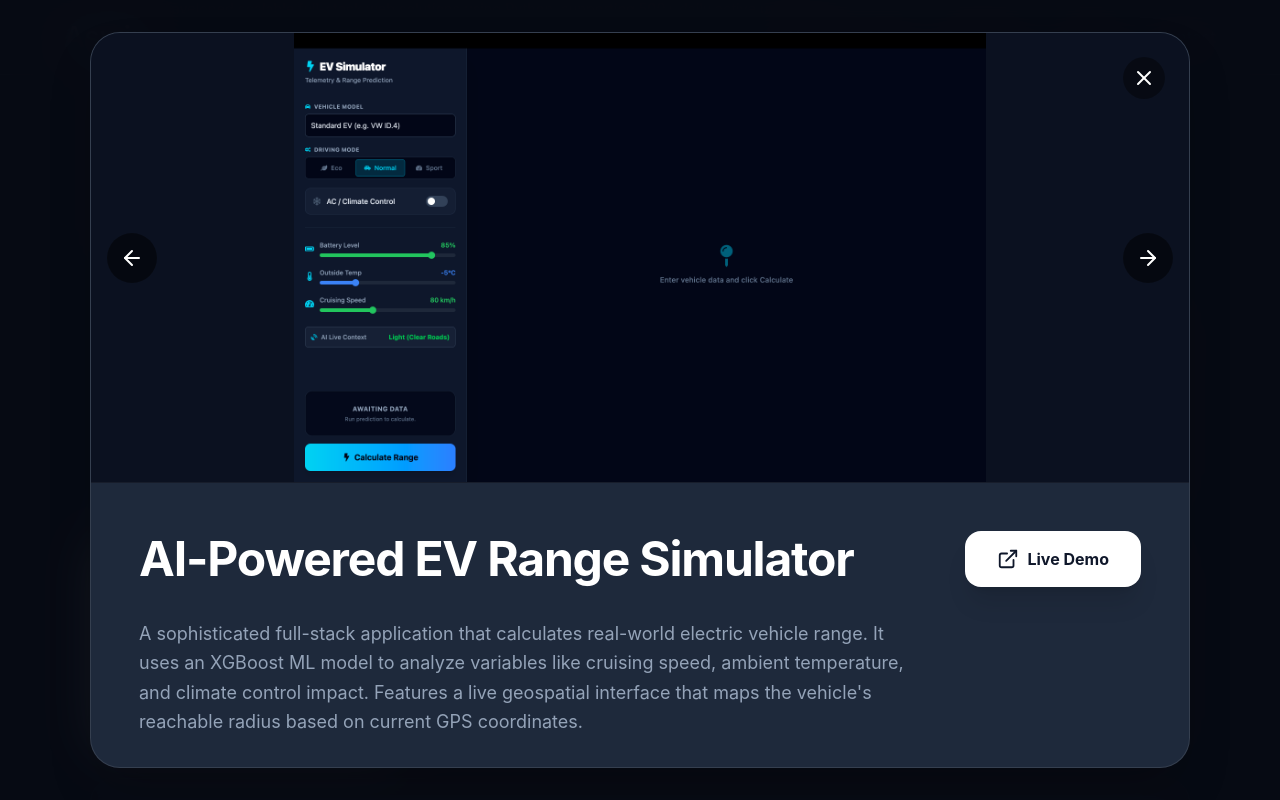
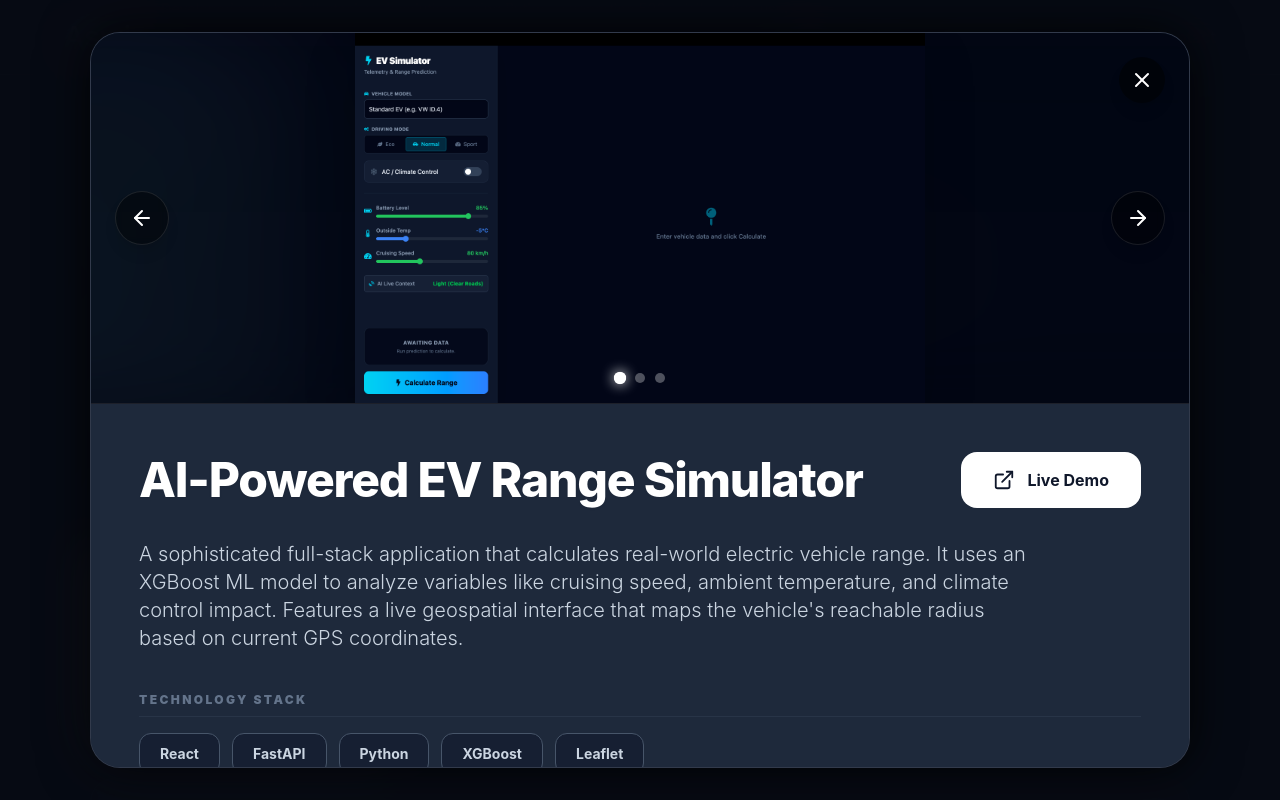
Before and after one commit to aswin8884/my-portfolio, a React (Vite) app: page / in a window 1280 px wide. Both pictures are taken after a click on the element 640 px from the left and 2162 px from the top of the page. Shown: the part 1762-2562 px from the top of the page. Built offline with nearby package versions, Linux system fonts and the light colour scheme.

Commit message:
Updated project card

```diff
--- a/src/components/ProjectModal.jsx
+++ b/src/components/ProjectModal.jsx
@@ -19,58 +19,106 @@ const ProjectModal = ({ project, onClose }) => {
     if (t.includes('python')) return 'hover:text-[#3776AB] hover:border-[#3776AB] hover:shadow-[0_0_15px_rgba(55,118,171,0.5)]';
     if (t.includes('fastapi')) return 'hover:text-[#05998b] hover:border-[#05998b] hover:shadow-[0_0_15px_rgba(5,153,139,0.5)]';
     if (t.includes('xgboost') || t.includes('ml')) return 'hover:text-[#ff6122] hover:border-[#ff6122] hover:shadow-[0_0_15px_rgba(255,97,34,0.5)]';
-    if (t.includes('django')) return 'hover:text-[#092e20] hover:bg-[#44B78B] hover:border-[#44B78B]';
+    if (t.includes('django')) return 'hover:text-[#44B78B] hover:border-[#44B78B] hover:shadow-[0_0_15px_rgba(68,183,139,0.4)]';
     return 'hover:text-brand hover:border-brand hover:shadow-[0_0_15px_rgba(168,85,247,0.5)]';
   };
 
   return (
     <div className="fixed inset-0 bg-[#070a12]/95 backdrop-blur-xl flex justify-center items-center z-[9999] p-4">
-      <div className="bg-slate-800 rounded-[30px] w-full max-w-[1100px] max-h-[92vh] border border-white/10 overflow-hidden relative flex flex-col shadow-2xl">
 
-        {/* Close */}
-        <button onClick={onClose} className="absolute top-6 right-6 bg-black/40 hover:bg-red-500 text-white p-2 rounded-full z-[110] transition-all">
+      {/* Custom Animation Keyframes injected for the image slider */}
+      <style>{`
+        @keyframes customFadeIn {
+          0% { opacity: 0; transform: scale(0.95); }
+          100% { opacity: 1; transform: scale(1); }
+        }
+        .animate-image-slide { animation: customFadeIn 0.4s cubic-bezier(0.25, 0.46, 0.45, 0.94) forwards; }
+      `}</style>
+
+      <div className="bg-slate-800/90 rounded-[30px] w-full max-w-[1100px] max-h-[92vh] border border-white/10 overflow-hidden relative flex flex-col shadow-[0_0_50px_rgba(0,0,0,0.8)] backdrop-blur-md">
+
+        {/* Close Button */}
+        <button onClick={onClose} className="absolute top-6 right-6 bg-black/50 hover:bg-red-500 text-white p-2.5 rounded-full z-[110] transition-all duration-300 hover:rotate-90 hover:scale-110 shadow-lg">
           <FiX size={24} />
         </button>
 
         {/* Image Section */}
-        <div className="relative w-full h-[300px] md:h-[450px] bg-[#0b1120] flex justify-center items-center border-b border-white/5">
+        <div className="relative w-full h-[300px] md:h-[450px] bg-[#030712] flex justify-center items-center border-b border-white/10 overflow-hidden">
+
+          {/* 1. Ambilight Blurred Background */}
+          <div
+            className="absolute inset-0 bg-cover bg-center blur-[50px] opacity-40 scale-125 transition-all duration-700"
+            style={{ backgroundImage: `url(${images[currentImageIndex]})` }}
+          ></div>
+
+          {/* 2. Main Image with key-based animation */}
           <img
+            key={currentImageIndex} // This forces React to restart the animation when the index changes!
             src={images[currentImageIndex]}
-            className="w-full h-full object-contain"
+            className="w-full h-full object-contain relative z-10 animate-image-slide drop-shadow-2xl"
             alt="Project Screenshot"
           />
 
+          {/* Navigation Arrows & Dots */}
           {images.length > 1 && (
             <>
-              <button onClick={() => setCurrentImageIndex((prev) => (prev - 1 + images.length) % images.length)} className="absolute left-4 p-3 bg-black/50 text-white rounded-full hover:bg-brand transition-colors"><FiArrowLeft size={24}/></button>
-              <button onClick={() => setCurrentImageIndex((prev) => (prev + 1) % images.length)} className="absolute right-4 p-3 bg-black/50 text-white rounded-full hover:bg-brand transition-colors"><FiArrowRight size={24}/></button>
+              <button onClick={() => setCurrentImageIndex((prev) => (prev - 1 + images.length) % images.length)} className="absolute left-6 p-3.5 bg-black/40 text-white rounded-full hover:bg-brand hover:scale-110 backdrop-blur-sm transition-all z-[90] border border-white/10 shadow-lg">
+                <FiArrowLeft size={24}/>
+              </button>
+
+              <button onClick={() => setCurrentImageIndex((prev) => (prev + 1) % images.length)} className="absolute right-6 p-3.5 bg-black/40 text-white rounded-full hover:bg-brand hover:scale-110 backdrop-blur-sm transition-all z-[90] border border-white/10 shadow-lg">
+                <FiArrowRight size={24}/>
+              </button>
+
+              {/* Indicator Dots */}
+              <div className="absolute bottom-5 left-0 w-full flex justify-center gap-2.5 z-[90]">
+                {images.map((_, index) => (
+                  <button
+                    key={index}
+                    onClick={() => setCurrentImageIndex(index)}
+                    className={`w-2.5 h-2.5 rounded-full transition-all duration-300 ${currentImageIndex === index ? 'bg-white scale-125 shadow-[0_0_10px_white]' : 'bg-white/30 hover:bg-white/60'}`}
+                  />
+                ))}
+              </div>
             </>
           )}
         </div>
 
         {/* Content Section */}
-        <div className="p-8 md:p-12 overflow-y-auto">
+        <div className="p-8 md:p-12 overflow-y-auto relative z-20 bg-slate-800">
           <div className="flex flex-col md:flex-row justify-between items-start md:items-center gap-6 mb-8">
-            <h2 className="text-3xl md:text-5xl font-bold text-white tracking-tight">{project.title}</h2>
+            <h2 className="text-3xl md:text-5xl font-extrabold text-white tracking-tight drop-shadow-sm">
+              {project.title}
+            </h2>
 
+            {/* 3. Premium Live Demo Button */}
             {project.link && (
               <a href={project.link} target="_blank" rel="noreferrer"
-                 className="flex items-center gap-2 px-8 py-4 bg-white text-slate-900 font-bold rounded-2xl hover:bg-brand hover:text-white transition-all transform hover:-translate-y-1 shadow-xl">
-                <FiExternalLink size={22} />
-                Live Demo
+                 className="group relative flex items-center gap-3 px-8 py-4 bg-white text-slate-900 font-bold rounded-2xl overflow-hidden transition-all duration-300 transform hover:-translate-y-1 hover:shadow-[0_15px_30px_-10px_rgba(168,85,247,0.6)]">
+
+                {/* Background Gradient that slides in on hover */}
+                <div className="absolute inset-0 bg-gradient-to-r from-brand via-purple-500 to-brand opacity-0 group-hover:opacity-100 transition-opacity duration-300"></div>
+
+                {/* Icon & Text (changes to white on hover) */}
+                <FiExternalLink size={22} className="relative z-10 text-slate-900 group-hover:text-white transition-colors duration-300" />
+                <span className="relative z-10 text-slate-900 group-hover:text-white transition-colors duration-300">
+                  Live Demo
+                </span>
               </a>
             )}
           </div>
 
-          <p className="text-slate-400 text-lg leading-relaxed mb-10 max-w-3xl">
+          <p className="text-slate-300 text-lg md:text-xl leading-relaxed mb-10 max-w-4xl font-light">
             {project.longDescription || project.description}
           </p>
 
           <div className="space-y-4">
-            <h4 className="text-xs font-black text-slate-500 uppercase tracking-[0.2em]">Technology Stack</h4>
+            <h4 className="text-xs font-black text-slate-500 uppercase tracking-[0.2em] mb-4 border-b border-slate-700/50 pb-2">
+              Technology Stack
+            </h4>
             <div className="flex flex-wrap gap-3">
               {project.techStack?.map((tech, i) => (
-                <span key={i} className={`px-5 py-2.5 rounded-xl text-sm font-bold border border-white/5 bg-slate-900/50 text-slate-400 transition-all duration-300 ${getTechGlowClass(tech)}`}>
+                <span key={i} className={`px-5 py-2.5 rounded-xl text-sm font-bold border border-slate-600 bg-slate-900/50 text-slate-300 transition-all duration-300 ${getTechGlowClass(tech)}`}>
                   {tech}
                 </span>
               ))}
```
